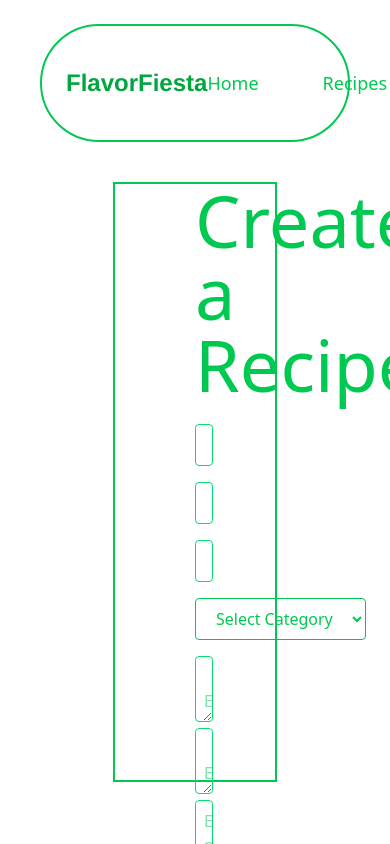
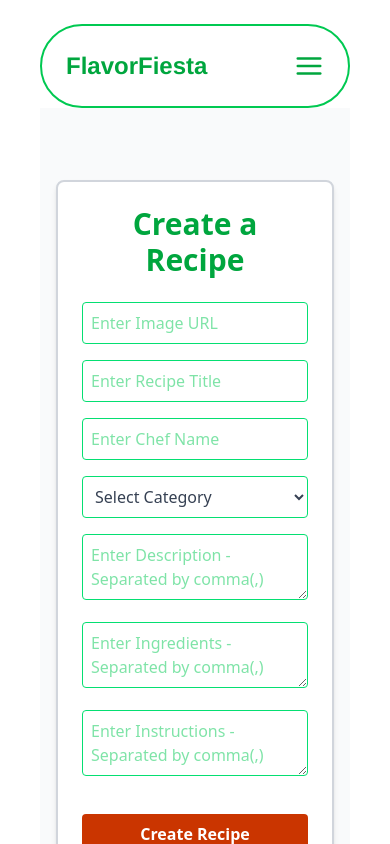
Before and after one commit to sahil-Rathore10/Recipe-React-project, a React (Vite) app: page /create-recipe in a window 390 px wide. Built offline with nearby package versions, Linux system fonts and the light colour scheme.

Commit message:
GUI changes with fully responsive part

```diff
--- a/package.json
+++ b/package.json
@@ -15,6 +15,7 @@
     "react": "^19.1.0",
     "react-dom": "^19.1.0",
     "react-hook-form": "^7.56.4",
+    "react-icons": "^5.5.0",
     "react-router-dom": "^7.6.1",
     "react-toastify": "^11.0.5",
     "tailwindcss": "^4.1.7"
--- a/src/components/Navbar.jsx
+++ b/src/components/Navbar.jsx
@@ -1,64 +1,83 @@
-import React from "react";
+import React, { useState } from "react";
 import { NavLink } from "react-router-dom";
+import { FiMenu, FiX } from "react-icons/fi"; // using react-icons for hamburger
 
 const Navbar = () => {
+  const [isOpen, setIsOpen] = useState(false);
+
+  const toggleMenu = () => setIsOpen(!isOpen);
+
   return (
-    <div className="flex justify-between items-center p-6 rounded-full border-2">
+    <div className="flex justify-between items-center p-6 rounded-full border-2 relative">
       <h1 className="text-2xl font-[Helvetica] font-bold text-green-600">
         FlavorFiesta
       </h1>
-      <div className="flex justify-between gap-16">
-        <NavLink
-          className={(e) =>
-            e.isActive ? "text-lg text-green-300" : "text-green-500 text-lg"
-          }
-          to="/"
-        >
-          Home
-        </NavLink>
-        <NavLink
-          className={(e) =>
-            e.isActive ? "text-lg text-green-300" : "text-green-500 text-lg"
-          }
-          to="/recipes"
-        >
-          Recipes
-        </NavLink>
-        <NavLink
-          className={(e) =>
-            e.isActive ? "text-lg text-green-300" : "text-green-500 text-lg"
-          }
-          to="/about"
-        >
-          About
-        </NavLink>
-        <NavLink
-          className={(e) =>
-            e.isActive ? "text-lg text-green-300" : "text-green-500 text-lg"
-          }
-          to="/contact"
-        >
-          Contact
-        </NavLink>
-        <NavLink
-          className={(e) =>
-            e.isActive ? "text-lg text-green-300" : "text-green-500 text-lg"
-          }
-          to="/fav"
-        >
-          Favorite
-        </NavLink>
+
+      {/* Hamburger for small & medium screens */}
+      <div
+        className="md:hidden cursor-pointer text-3xl text-green-600"
+        onClick={toggleMenu}
+      >
+        {isOpen ? <FiX /> : <FiMenu />}
       </div>
+
+      {/* Nav Links for large screens */}
+      <div className="hidden md:flex justify-between gap-16">
+        {["/", "/recipes", "/about", "/contact", "/fav"].map((path, idx) => (
+          <NavLink
+            key={idx}
+            className={({ isActive }) =>
+              isActive ? "text-lg text-green-300" : "text-green-500 text-lg"
+            }
+            to={path}
+          >
+            {["Home", "Recipes", "About", "Contact", "Favorite"][idx]}
+          </NavLink>
+        ))}
+      </div>
+
+      {/* Create Recipe Button */}
       <NavLink
         to="/create-recipe"
-        className={(e) =>
-          e.isActive
-            ? "text-green-300 border py-2 px-4 rounded"
-            : "text-green-500 border-green-500 border py-2 px-4 rounded"
+        className={({ isActive }) =>
+          isActive
+            ? "text-green-300 border py-2 px-4 rounded hidden md:block"
+            : "text-green-500 border-green-500 border py-2 px-4 rounded hidden md:block"
         }
       >
         Create Recipe
       </NavLink>
+
+      {/* Dropdown menu for small/medium screens */}
+      {isOpen && (
+        <div className="absolute top-[100%] left-0 w-full bg-white shadow-md flex flex-col items-center py-4 md:hidden z-10">
+          {["/", "/recipes", "/about", "/contact", "/fav"].map((path, idx) => (
+            <NavLink
+              key={idx}
+              className={({ isActive }) =>
+                isActive
+                  ? "text-lg text-green-300 my-2"
+                  : "text-green-500 text-lg my-2"
+              }
+              to={path}
+              onClick={() => setIsOpen(false)}
+            >
+              {["Home", "Recipes", "About", "Contact", "Favorite"][idx]}
+            </NavLink>
+          ))}
+          <NavLink
+            to="/create-recipe"
+            className={({ isActive }) =>
+              isActive
+                ? "text-green-300 border py-2 px-4 rounded mt-2"
+                : "text-green-500 border-green-500 border py-2 px-4 rounded mt-2"
+            }
+            onClick={() => setIsOpen(false)}
+          >
+            Create Recipe
+          </NavLink>
+        </div>
+      )}
     </div>
   );
 };
--- a/src/pages/Createrecipe.jsx
+++ b/src/pages/Createrecipe.jsx
@@ -12,75 +12,86 @@ const Createrecipe = () => {
 
   const SubmitHandler = (recipe) => {
     recipe.id = nanoid();
-
     const copydata = [...data];
     copydata.push(recipe);
     setData(copydata);
-    //  setData([...data, recipe])
     localStorage.setItem("recipes", JSON.stringify(copydata));
-
     toast.success("New Recipe Created!");
     reset();
     navigate("/recipes");
   };
 
   return (
-    <div className="flex py-10 px-10 max-w-screen max-h-screen">
-      <div className="w-[60%] h-[600px] border-2 px-20 m-auto">
-        <h1 className="text-7xl mb-6">Create a Recipe</h1>
-        <form onSubmit={handleSubmit(SubmitHandler)}>
+    <div className="flex justify-center items-center py-10 px-4 min-h-screen bg-gray-50">
+      <div className="w-full max-w-2xl border-2 border-gray-300 rounded-lg shadow-md p-6 bg-white">
+        <h1 className="text-3xl sm:text-4xl md:text-5xl lg:text-6xl text-center mb-6 font-bold text-green-600 font-[Open_Sans]">
+          Create a Recipe
+        </h1>
+        <form onSubmit={handleSubmit(SubmitHandler)} className="space-y-4">
           <input
             type="url"
             id="image"
-            className="border rounded border-green-400 outline-none p-2 w-full mb-4"
+            className="border rounded border-green-400 outline-none p-2 w-full"
             {...register("image")}
             placeholder="Enter Image URL"
           />
           <input
             type="text"
             id="title"
-            className="border rounded border-green-400 outline-none p-2 w-full mb-4"
+            className="border rounded border-green-400 outline-none p-2 w-full"
             {...register("title")}
-            placeholder="Enter Recipe title"
+            placeholder="Enter Recipe Title"
           />
           <input
             type="text"
-            id="chef name"
-            className="border rounded border-green-400 outline-none p-2 w-full mb-4"
+            id="chef"
+            className="border rounded border-green-400 outline-none p-2 w-full"
             {...register("chef")}
-            placeholder="Enter Chef Name title"
+            placeholder="Enter Chef Name"
           />
           <select
-            className="block outline-teal-50 mb-4 px-4 py-2 border rounded"
+            className="block w-full outline-none border rounded border-green-400 p-2 bg-white text-gray-700"
             {...register("category")}
           >
-            <option value="none">Select Category</option>
-            <option value="breakfast">Breakfast</option>
-            <option value="lunch">Lunch</option>
-            <option value="dinner">Dinner</option>
-            <option value="drink">Drink</option>
-            <option value="dessert">Dessert</option>
+            <option className="text-green-400" value="none">
+              Select Category
+            </option>
+            <option className="text-green-400" value="breakfast">
+              Breakfast
+            </option>
+            <option className="text-green-400" value="lunch">
+              Lunch
+            </option>
+            <option className="text-green-400" value="dinner">
+              Dinner
+            </option>
+            <option className="text-green-400" value="drink">
+              Drink
+            </option>
+            <option className="text-green-400" value="dessert">
+              Dessert
+            </option>
           </select>
 
           <textarea
             className="border rounded border-green-400 outline-none p-2 w-full"
             {...register("desc")}
-            placeholder=" Enter Description - Seperated by comma(,)"
+            placeholder="Enter Description - Separated by comma(,)"
           ></textarea>
 
           <textarea
             className="border rounded border-green-400 outline-none p-2 w-full"
             {...register("ingredients")}
-            placeholder=" Enter Ingredients - Seperated by comma(,)"
+            placeholder="Enter Ingredients - Separated by comma(,)"
           ></textarea>
 
           <textarea
             className="border rounded border-green-400 outline-none p-2 w-full"
             {...register("instructions")}
-            placeholder="Enter Instructions - Seperated by comma(,)"
+            placeholder="Enter Instructions - Separated by comma(,)"
           ></textarea>
 
-          <button className="mt-2 block px-4 py-2 bg-orange-700 rounded text-white active:scale-95">
+          <button className="w-full mt-4 py-2 bg-orange-700 rounded text-white font-semibold hover:bg-orange-800 active:scale-95 transition-transform duration-200">
             Create Recipe
           </button>
         </form>
```
Also changed, not shown: src/pages/Home.jsx (+53 -34 lines), 1 other file (tests, documents, lock files or other folders).
